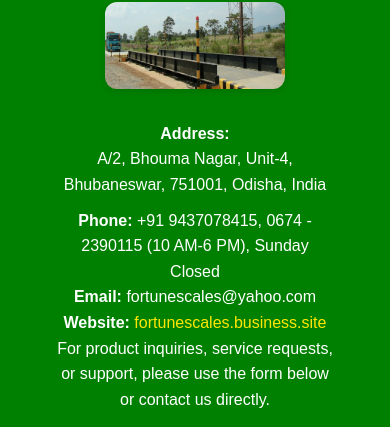
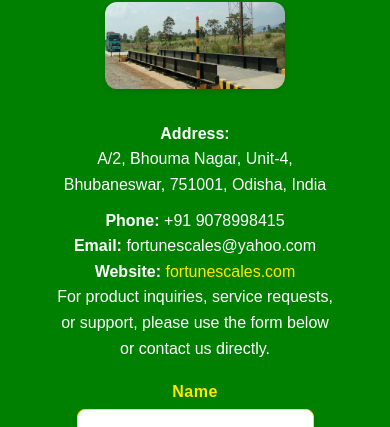
Before and after one commit to suvendu-kumar-rath/Fortune_Scale, a plain HTML site: page contactus.html in a window 390 px wide. Shown: the part 679-1106 px from the top of the page. Drawn offline with Linux system fonts and the light colour scheme.

Commit message:
Changes in the Mobile number and the Web site

```diff
--- a/contactus.html
+++ b/contactus.html
@@ -193,9 +193,9 @@
             <p style="max-width: 500px; margin: 0 auto 10px auto;"><strong>Address:</strong><br>
                 A/2, Bhouma Nagar, Unit-4,<br>
                 Bhubaneswar, 751001, Odisha, India</p>
-            <p><strong>Phone:</strong> +91 9437078415, 0674 - 2390115 (10 AM-6 PM), Sunday Closed</p>
+            <p><strong>Phone:</strong> +91 9078998415 </p>
             <p><strong>Email:</strong> fortunescales@yahoo.com</p>
-            <p><strong>Website:</strong> <a href="http://fortunescales.business.site" target="_blank" style="color:#ffe600;">fortunescales.business.site</a></p>
+            <p><strong>Website:</strong> <a href="http://fortunescales.business.site" target="_blank" style="color:#ffe600;">fortunescales.com</a></p>
             <ul style="list-style: none; padding: 0; margin-bottom: 18px;">
                 <li>For product inquiries, service requests, or support, please use the form below or contact us directly.</li>
             </ul>
```
